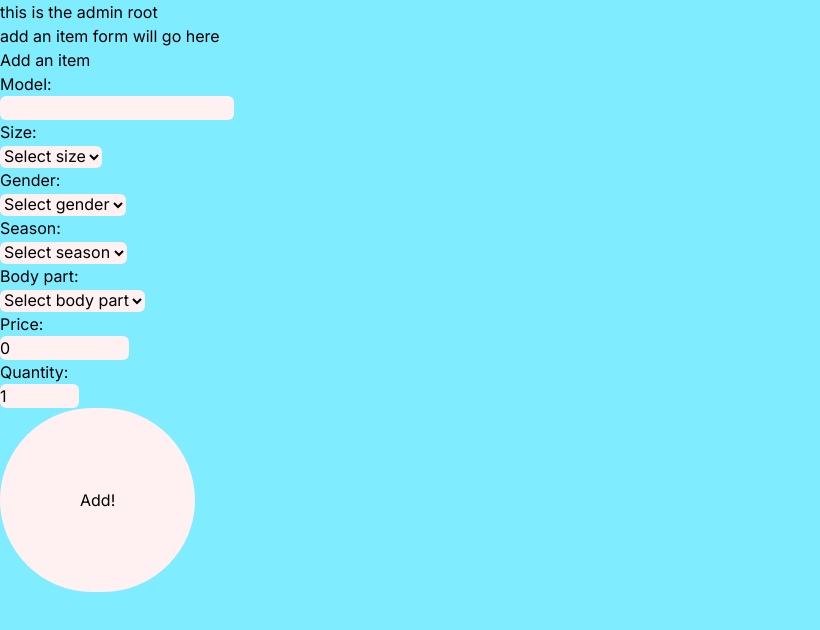
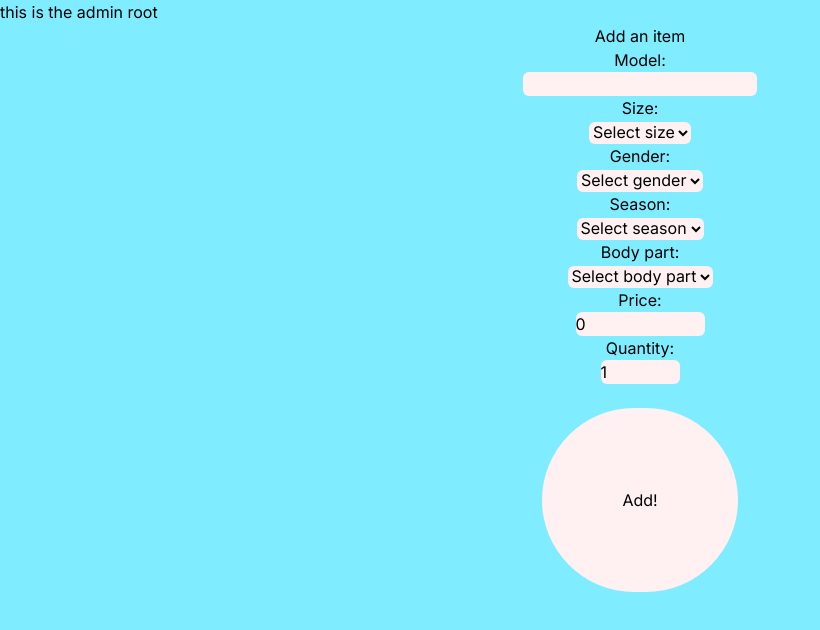
Before and after one commit to drbrgo/team_closet, a Next.js app in the folder src/frontend/teamcloset/: page /admin in a window 1280 px wide. Shown: the top 630 px of the page, without its empty margins (0-820 px from the left). Built offline with nearby package versions, Linux system fonts and the light colour scheme.

Commit message:
messing around with addclosetitem form css. centering things

```diff
--- a/src/frontend/teamcloset/app/components/closet-admin/AddClosetItem.tsx
+++ b/src/frontend/teamcloset/app/components/closet-admin/AddClosetItem.tsx
@@ -41,16 +41,15 @@ export default function AddClosetItem() {
     // }
 
     return(
-        <div>
-        <p>add an item form will go here</p>
-        <form onSubmit={handleSubmit}>
+        <div className="flex justify-center">
+        <form onSubmit={handleSubmit} className="grid justify-items-center">
             <h1>Add an item</h1>
             <div>
-                <h2>Model:</h2>
+                <h2 className="grid justify-items-center">Model:</h2>
                 <input className="bg-rose-50 rounded-md" type="text" id="model" required minLength={2} maxLength={70} />
             </div>
             <div>
-                <h2>Size:</h2>
+                <h2 className="grid justify-items-center">Size:</h2>
                 <select defaultValue="default" id="size" className="bg-rose-50 rounded-md">
                     <option value="default" disabled>Select size</option>
                     <option value="xxs">XXS</option>
@@ -63,7 +62,7 @@ export default function AddClosetItem() {
                 </select>
             </div>
             <div>
-                <h2>Gender:</h2>
+                <h2 className="grid justify-items-center">Gender:</h2>
                 <select defaultValue="default" id="gender" className="bg-rose-50 rounded-md">
                     <option value="default" disabled>Select gender</option>
                     <option value="unisex">Unisex</option>
@@ -72,7 +71,7 @@ export default function AddClosetItem() {
                 </select>
             </div>
             <div>
-                <h2>Season:</h2>
+                <h2 className="grid justify-items-center">Season:</h2>
                 <select defaultValue="default" id="season" className="bg-rose-50 rounded-md">
                    <option value="default" disabled>Select season</option>
                    <option value="summer">Summer</option>
@@ -81,7 +80,7 @@ export default function AddClosetItem() {
                 </select>
             </div>
             <div>
-                <h2>Body part:</h2>
+                <h2 className="grid justify-items-center">Body part:</h2>
                 <select defaultValue="default" id="bodyPart" className="bg-rose-50 rounded-md">
                     <option value="default" disabled>Select body part</option>
                     <option value="tops">Tops</option>
@@ -90,13 +89,14 @@ export default function AddClosetItem() {
                 </select>
             </div>
             <div>
-                <h2>Price:</h2>
+                <h2 className="grid justify-items-center">Price:</h2>
                 <input className="bg-rose-50 rounded-md" type="number" min="0.00" max="10000.00" step="0.01" id="price" defaultValue="0" />
             </div>
             <div>
-                <h2>Quantity:</h2>
+                <h2 className="grid justify-items-center">Quantity:</h2>
                 <input className="bg-rose-50 rounded-md" type="number" min="0" max="100" step="1" id="quantity" defaultValue="1" />
             </div>
+            <br></br>
             {/* <div>
                 <h2>Model List:</h2>
                 <select id="modelList">
```
